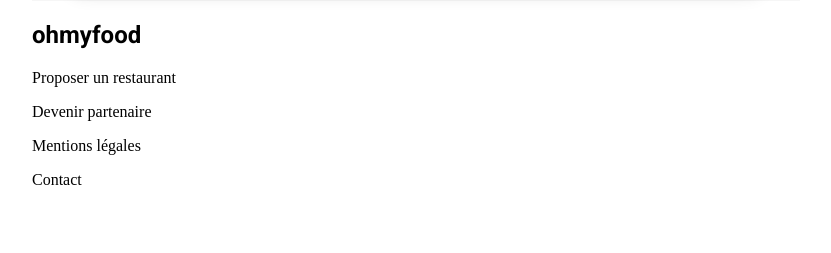
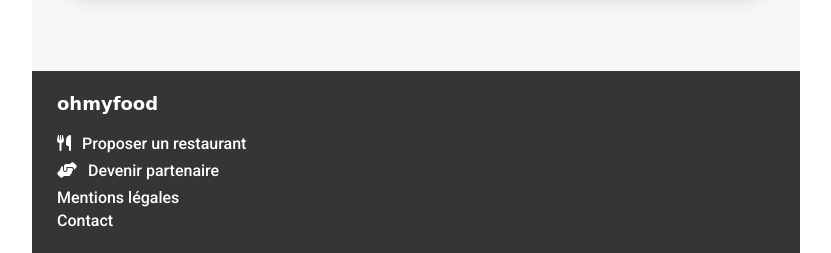
Before and after one commit to Julien-VASSEUR-15072000/OhMyFood_Paris, a website: page index.html in a window 1280 px wide. Shown: the part 1966-2219 px from the top of the page, without its empty margins (224-1055 px from the left). Before the commit the page ends 2171 px from the top, so only its background shows below. Drawn offline with Linux system fonts and the light colour scheme; a web font is replaced by a local one.

Commit message:
footer step completed

```diff
--- a/index.html
+++ b/index.html
@@ -134,28 +134,26 @@
         </section>
     </main>
     <footer>
-        <section>
-            <h2>
-                ohmyfood
-            </h2>
-        </section>
-        <div>
-            <div>
-                <i></i>
-                <p>
+        <h2 class="footer__title">
+            ohmyfood
+        </h2>
+        <div class="footer__footers">
+            <div class="displayFlex">
+                <i class="footer__footers__i fa-solid fa-utensils"></i>
+                <p class="footer__footers__p">
                     Proposer un restaurant
                 </p>
             </div>
-            <div>
-                <i></i>
-                <p>
+            <div class="displayFlex">
+                <i class="footer__footers__i fa-solid fa-handshake-angle"></i>
+                <p class="footer__footers__p">
                     Devenir partenaire
                 </p>
             </div>
-            <p>
+            <p class="footer__footers__p">
                 Mentions légales
             </p>
-            <p>
+            <p class="footer__footers__p">
                 Contact
             </p>
         </div>
--- a/scss/layout/_footer.scss
+++ b/scss/layout/_footer.scss
@@ -0,0 +1,28 @@
+@import '../utils/mixins';
+
+footer {
+    background: #353535;
+    color: #FFFFFF;
+    padding: 22px 0;
+}
+
+.footer__title {
+    @include Shrikhand;
+    margin: 0 0 16px 25px;
+    font-size: 18px;
+}
+
+.footer__footers {
+    @include fontRoboto500;
+    font-size: 16px;
+    margin-left: 25px;
+}
+
+.footer__footers__p {
+    margin: 4px 0;
+}
+
+.footer__footers__i {
+    @include flexAICenterJCCenter;
+    margin-right: 11px;
+}
--- a/scss/layout/_header.scss
+++ b/scss/layout/_header.scss
@@ -1,5 +1,6 @@
+@import '../utils/mixins';
 
-@import '../utils/mixins';
+@import '../components/buttons';
 
 body {
     max-width: 768px;
@@ -50,6 +51,8 @@
 }
 
 .réservez_menu__button {
+    @include fontRoboto500;
+    font-size: 16px;
     background: linear-gradient(193.33deg, #9356DC -11.44%, #FF79DA 123.93%);
     box-shadow: 0px 4px 10px rgba(0, 0, 0, 0.25);
     border-radius: 25px;
--- a/scss/layout/_main.scss
+++ b/scss/layout/_main.scss
@@ -14,6 +14,10 @@
 
 .justifyContentCenter {
     justify-content: center;
+}
+
+.displayFlex {
+    display: flex;
 }
 
 .fonctionnement {
@@ -40,6 +44,7 @@
 }
 
 .fonctionnement__cards__num {
+    @include fontRoboto500;
     @include flexAICenterJCCenter;
     position: absolute;
     font-size: 14px;
@@ -51,6 +56,8 @@
     margin: 0 0 0 0;
     border-radius: 50px;
     background: #9356DC;
+    color: #FFFFFF;
+    font-size: 14px;
 }
 
 .fonctionnement__cards__i {
@@ -59,6 +66,7 @@
 }
 
 .fonctionnement__cards__p {
+    @include fontRoboto500;
     width: 211px;
     font-size: 16px;
     display: flex;
@@ -69,7 +77,7 @@
 
 .restaurants {
     @include backF6F6F6;
-    padding: 54px 0 0 0;
+    padding: 54px 0 66px 0;
 }
 
 .restaurants__title {
```
Also changed, not shown: css/style.css, 1 other file.
